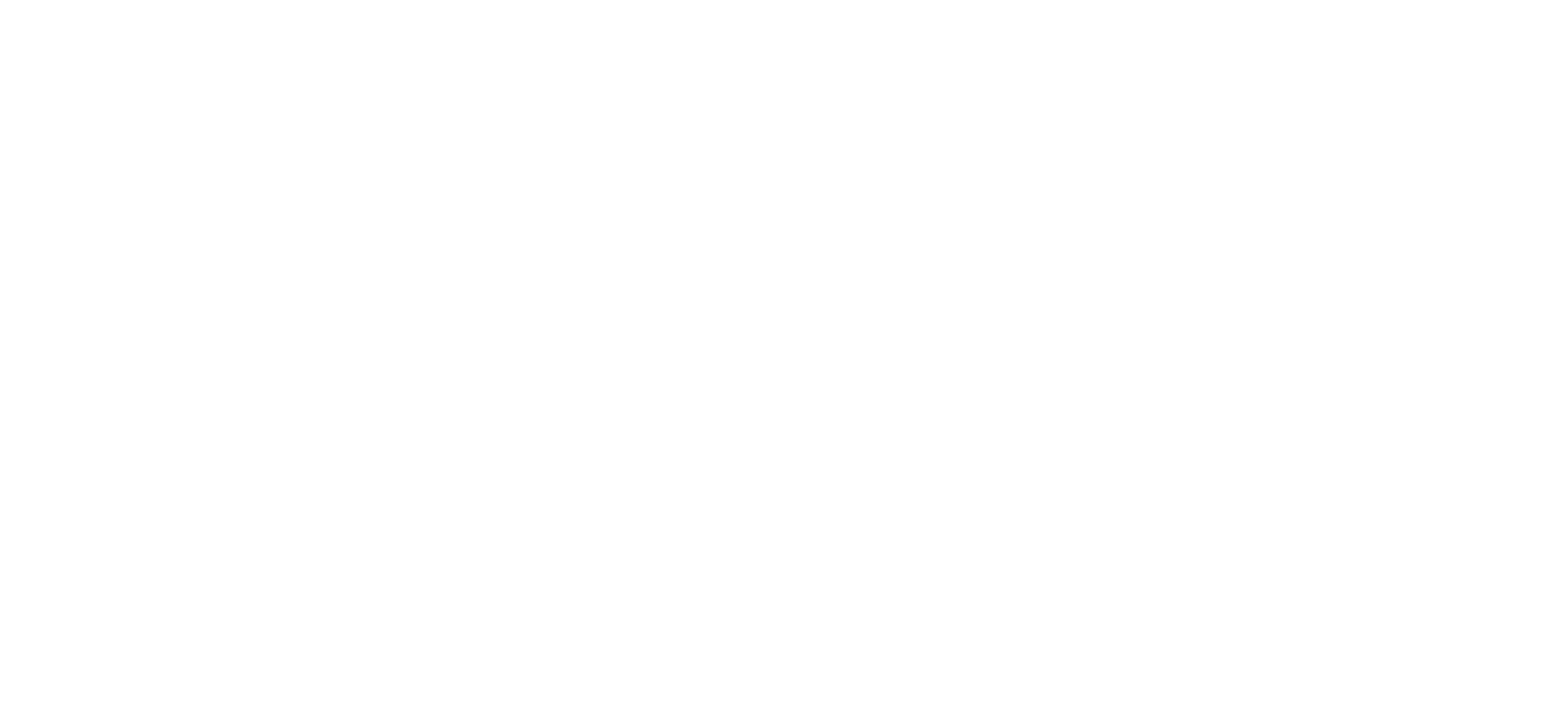
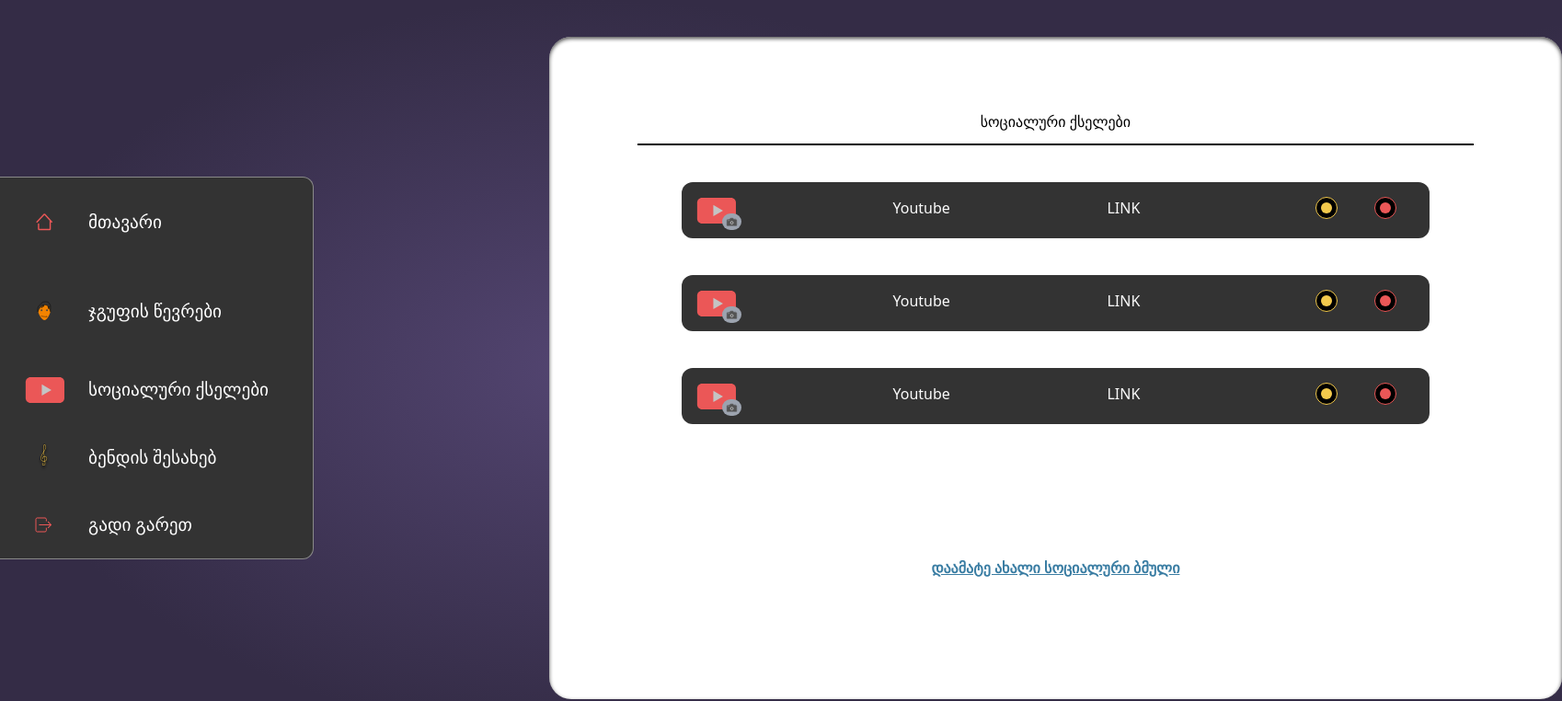
Before and after one commit to Pickle99/folksoul-front, a Vue app: page /admin/social-links in a window 1280 px wide. Before the commit this address had no page. Shown: the top 762 px of the page at 92% size, 1698 px wide, since content can reach past the window. Built offline with nearby package versions, Linux system fonts and the light colour scheme.

Commit message:
style: add markup for social links route

```diff
--- /dev/null
+++ b/src/components/SocialLink.vue
@@ -0,0 +1,29 @@
+<template>
+  <div class="mt-10 mx-36 rounded-xl bg-[#333333]">
+    <article class="flex justify-between text-[#FBFBFB] p-4">
+      <div class="flex">
+        <div><youtube-icon /></div>
+        <div class="p-1 rounded-full bg-gray-400 absolute mt-[1.15rem] ml-7">
+          <CameraIcon />
+        </div>
+      </div>
+      <div>
+        <p>Youtube</p>
+      </div>
+      <div>
+        <p>LINK</p>
+      </div>
+      <div class="flex justify-around w-32">
+        <yellow-button-icon class="cursor-pointer" />
+        <red-button-icon class="cursor-pointer" />
+      </div>
+    </article>
+  </div>
+</template>
+
+<script setup>
+import YoutubeIcon from "@/components/icons/YoutubeIcon.vue";
+import CameraIcon from "@/components/icons/CameraIcon.vue";
+import YellowButtonIcon from "@/components/icons/YellowButtonIcon.vue";
+import RedButtonIcon from "@/components/icons/RedButtonIcon.vue";
+</script>
--- a/src/components/UI/NavigationBar.vue
+++ b/src/components/UI/NavigationBar.vue
@@ -35,14 +35,14 @@
             <p>ჯგუფის წევრები</p>
           </div>
         </RouterLink>
-        <article class="flex items-center">
+        <RouterLink :to="{ name: 'socials' }" class="flex items-center">
           <div class="w-24 flex justify-center">
             <youtube-icon />
           </div>
           <div>
             <p>სოციალური ქსელები</p>
           </div>
-        </article>
+        </RouterLink>
         <article class="flex items-center">
           <div class="w-24 flex justify-center">
             <note-icon />
--- /dev/null
+++ b/src/components/icons/CameraIcon.vue
@@ -0,0 +1,32 @@
+<template>
+  <svg
+    width="13"
+    height="10"
+    viewBox="0 0 13 10"
+    fill="none"
+    xmlns="http://www.w3.org/2000/svg"
+  >
+    <path
+      d="M1.36044 2.92111C1.29074 3.05277 1.15134 9.15075 1.36044 9.28712C1.46523 9.35546 3.9858 9.16066 6.52403 9.17094C9.0507 9.18118 11.5951 9.39692 11.6994 9.28712C11.9085 9.06701 11.7691 3.00243 11.6994 2.92111C11.6297 2.83979 8.8649 2.64229 8.65579 2.54936C8.44669 2.45644 8.19112 1.48062 7.95879 1.31798C7.72645 1.15535 5.17075 1.17858 4.98488 1.31798C4.79901 1.45739 4.40404 2.45642 4.26464 2.54936C4.12524 2.64231 1.43014 2.78945 1.36044 2.92111Z"
+      fill="#535353"
+      stroke="#535353"
+      stroke-width="0.557607"
+    />
+    <path
+      d="M8.03493 6.12734C8.03493 6.94856 7.3692 7.61429 6.54798 7.61429C5.72676 7.61429 5.06103 6.94856 5.06103 6.12734C5.06103 5.30612 5.72676 4.64039 6.54798 4.64039C7.3692 4.64039 8.03493 5.30612 8.03493 6.12734Z"
+      fill="#535353"
+      stroke="white"
+      stroke-width="0.557607"
+    />
+    <path
+      d="M2.31836 3.73429C2.31836 3.73429 2.8992 3.71105 3.13154 3.71105C3.36388 3.71105 3.97178 3.68408 3.97178 3.68408"
+      stroke="white"
+      stroke-width="0.232336"
+      stroke-linecap="round"
+    />
+    <path
+      d="M9.60581 1.82048C9.55101 1.8583 9.40503 2.15031 9.42827 2.17559C9.4515 2.20086 10.7526 2.34026 10.7915 2.31905C10.8305 2.29784 10.7758 1.96852 10.738 1.93963C10.7002 1.91074 9.6606 1.78266 9.60581 1.82048Z"
+      fill="#535353"
+    />
+  </svg>
+</template>
--- a/src/router/index.js
+++ b/src/router/index.js
@@ -3,6 +3,7 @@
 import LoginView from "@/views/LoginView.vue";
 import PanelView from "@/views/Admin/PanelView.vue";
 import MembersView from "@/views/Admin/MembersView.vue";
+import SocialsView from "@/views/Admin/SocialsView.vue";
 
 const router = createRouter({
   history: createWebHistory(import.meta.env.BASE_URL),
@@ -27,6 +28,11 @@
       name: "members",
       component: MembersView,
     },
+    {
+      path: "/admin/social-links",
+      name: "socials",
+      component: SocialsView,
+    },
   ],
 });
 
--- /dev/null
+++ b/src/views/Admin/SocialsView.vue
@@ -0,0 +1,30 @@
+<template>
+  <div class="flex items-center">
+    <NavigationBar />
+    <WhiteWindow>
+      <div>
+        <header
+          class="flex justify-center border-b-2 border-black pb-3 mx-24 pt-20"
+        >
+          <h1>სოციალური ქსელები</h1>
+        </header>
+      </div>
+
+      <SocialLink />
+      <SocialLink />
+      <SocialLink />
+      <div class="flex justify-center flex-col items-center mt-16">
+        <div class="flex">
+          <h1 class="underline cursor-pointer text-[#3A7DA3] mt-20 font-bold">
+            დაამატე ახალი სოციალური ბმული
+          </h1>
+        </div>
+      </div>
+    </WhiteWindow>
+  </div>
+</template>
+<script setup>
+import NavigationBar from "@/components/UI/NavigationBar.vue";
+import WhiteWindow from "@/components/WhiteWindow.vue";
+import SocialLink from "@/components/SocialLink.vue";
+</script>
```
